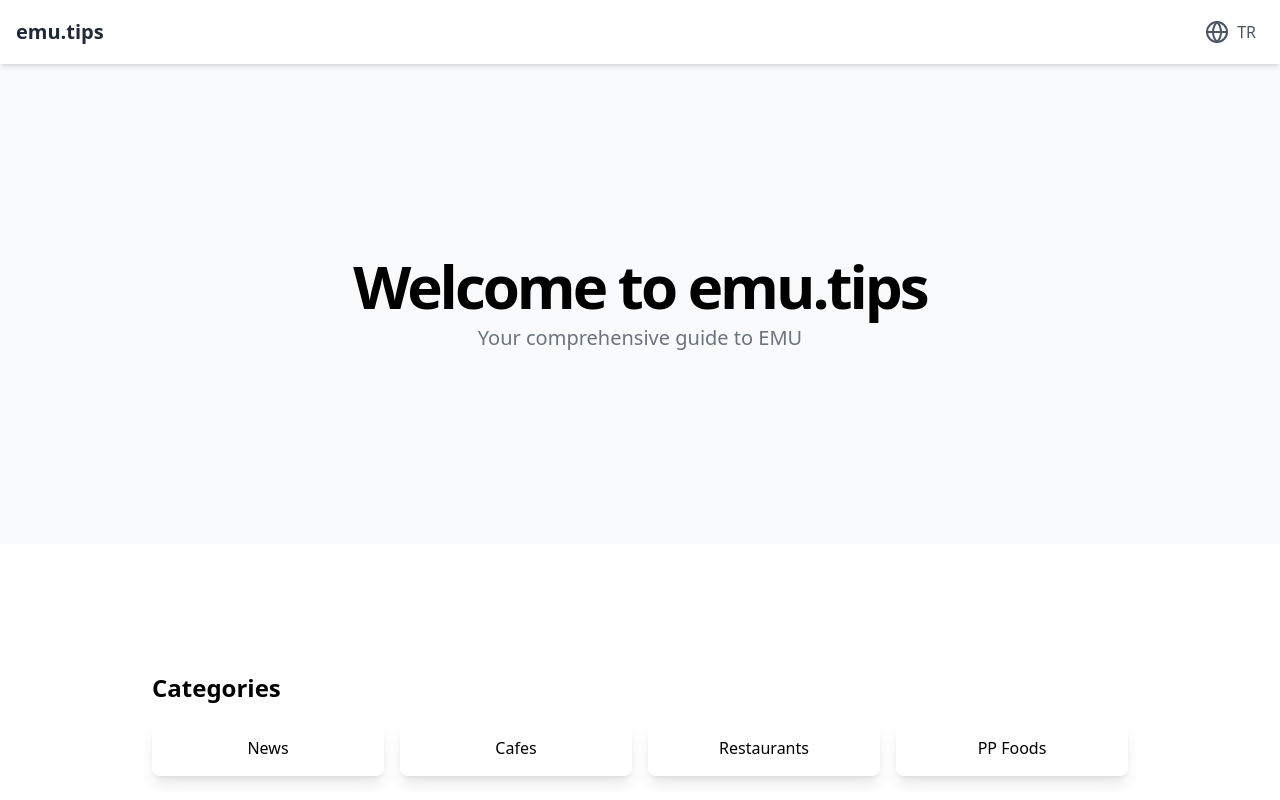
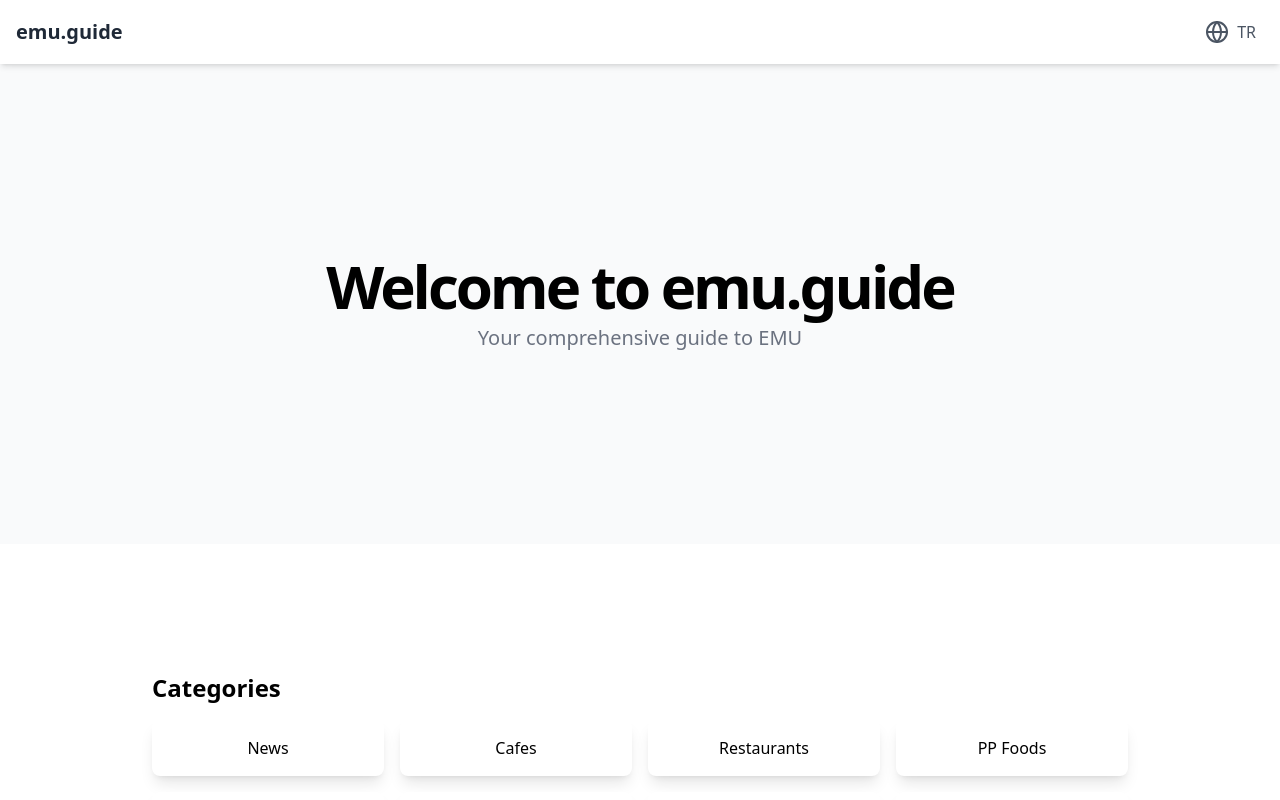
Before and after one commit to atasoya/emu-guide, a Next.js app: page / in a window 1280 px wide. Shown: the top 800 px of the page. Built offline with nearby package versions, Linux system fonts and the light colour scheme.

Commit message:
Change name from emu.tips to emu.guide

```diff
--- a/src/app/layout.tsx
+++ b/src/app/layout.tsx
@@ -14,7 +14,7 @@ const geistMono = localFont({
 });
 
 export const metadata: Metadata = {
-  title: "emu.tips - Your comprehensive guide to Emu",
+  title: "emu.guide - Your comprehensive guide to Emu",
   description: "Everything you need to know about Emu",
 };
 
--- a/src/app/page.tsx
+++ b/src/app/page.tsx
@@ -46,7 +46,7 @@ export default function Component() {
       <header className="sticky top-0 z-50 w-full bg-white shadow-md">
         <div className="container mx-auto flex h-16 items-center justify-between px-4">
           <Link href="/" className="text-xl font-bold text-gray-800 hover:underline">
-            emu.tips
+            emu.guide
           </Link>
           <div className="flex items-center space-x-4">
             <button
@@ -57,7 +57,7 @@ export default function Component() {
               <Globe className="h-6 w-6" />
               <span>{language === 'en' ? 'TR' : 'EN'}</span>
             </button>
-            <button className="md:hidden p-2 rounded-lg text-gray-600 hover:bg-gray-100 hover:text-blue-600">
+            <button className="md:hidden sm:hidden p-2 rounded-lg text-gray-600 hover:bg-gray-100 hover:text-blue-600">
               <Menu className="h-6 w-6" />
             </button>
           </div>
@@ -72,7 +72,7 @@ export default function Component() {
             <div className="flex flex-col items-center space-y-4 text-center">
               <div className="space-y-2">
                 <h1 className="text-3xl font-bold tracking-tighter sm:text-4xl md:text-5xl lg:text-6xl/none">
-                  {language === 'en' ? 'Welcome to emu.tips' : 'emu.tips\'e Hoş Geldiniz'}
+                  {language === 'en' ? 'Welcome to emu.guide' : 'emu.guide\'a Hoş Geldiniz'}
                 </h1>
                 <p className="mx-auto max-w-[700px] text-gray-500 md:text-xl dark:text-gray-400">
                   {language === 'en' ? 'Your comprehensive guide to EMU' : 'DAÜ için kapsamlı rehberiniz'}
```
